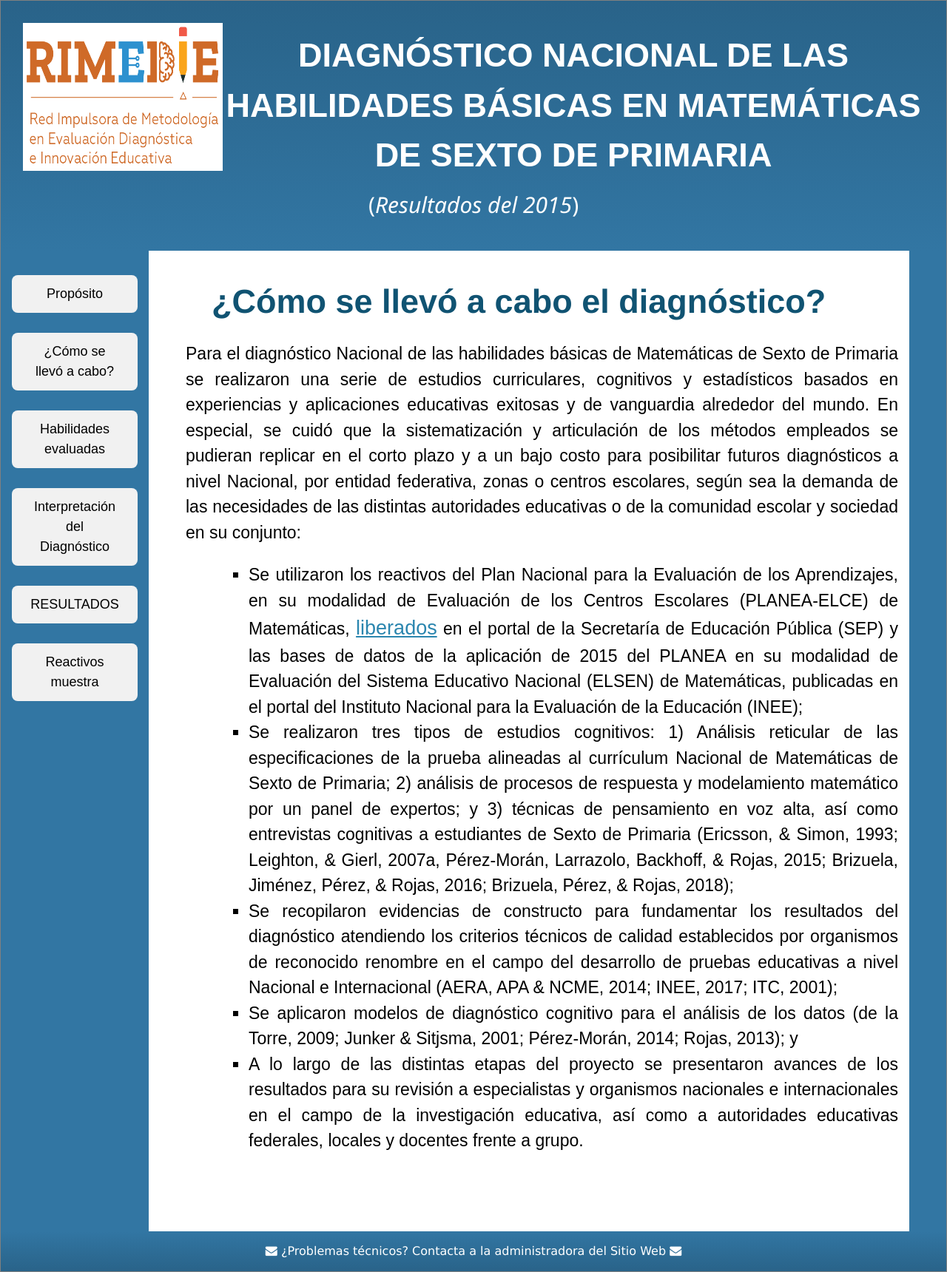
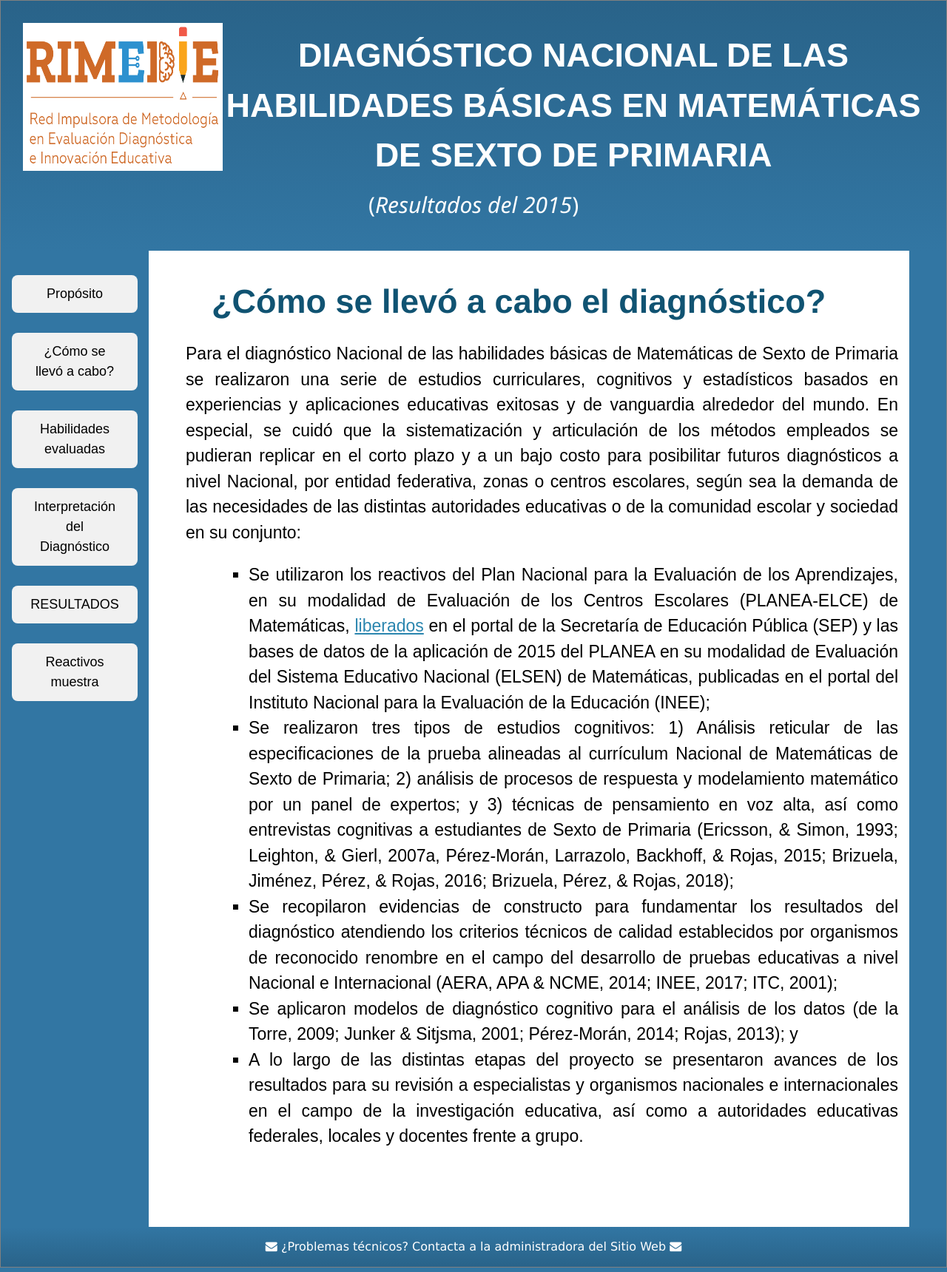
Before and after one commit to rimedie/rimedie.github.io, a Jekyll site: the page built from 1_InfogDetalles.html, in a window 1280 px wide. Shown: the whole page at 74% size. Built offline with Jekyll 4.4.1, drawn with Linux system fonts in a browser that asks for light colours.

Commit message:
Update 1_InfogDetalles.html

```diff
--- a/1_InfogDetalles.html
+++ b/1_InfogDetalles.html
@@ -9,7 +9,7 @@
   	<p>Para el diagnóstico Nacional de las habilidades básicas de Matemáticas de Sexto de Primaria se realizaron una serie de estudios curriculares, cognitivos y estadísticos basados en experiencias y aplicaciones educativas exitosas y de vanguardia alrededor del mundo. En especial, se cuidó que la sistematización y articulación de los métodos empleados se pudieran replicar en el corto plazo y a un bajo costo para posibilitar futuros diagnósticos a nivel Nacional, por entidad federativa, zonas o centros escolares, según sea la demanda de las necesidades de las distintas autoridades educativas o de la comunidad escolar y sociedad en su conjunto:</p>
 
 	<ul style="font-size: 23px; font-family: sans-serif; margin-left: 80px; text-align: justify">
-		<li>Se utilizaron los reactivos del Plan Nacional para la Evaluación de los Aprendizajes, en su modalidad de Evaluación de los Centros Escolares (PLANEA-ELCE) de Matemáticas, <a href="http://planea.sep.gob.mx/content/ba/docs/2018/reactivos_tipicos/Reactivos_T%C3%ADpicos_Matematicas_06.pdf" target="_blank" style="color:#2b86af; font-size:27px;">liberados</a> en el portal de la Secretaría de Educación Pública (SEP) y las bases de datos de la aplicación de 2015 del PLANEA en su modalidad de Evaluación del Sistema Educativo Nacional (ELSEN) de Matemáticas, publicadas en el portal del Instituto Nacional para la Evaluación de la Educación (INEE);</li>
+		<li>Se utilizaron los reactivos del Plan Nacional para la Evaluación de los Aprendizajes, en su modalidad de Evaluación de los Centros Escolares (PLANEA-ELCE) de Matemáticas, <a href="http://planea.sep.gob.mx/content/ba/docs/2018/reactivos_tipicos/Reactivos_T%C3%ADpicos_Matematicas_06.pdf" target="_blank" style="color:#2b86af; font:bold;">liberados</a> en el portal de la Secretaría de Educación Pública (SEP) y las bases de datos de la aplicación de 2015 del PLANEA en su modalidad de Evaluación del Sistema Educativo Nacional (ELSEN) de Matemáticas, publicadas en el portal del Instituto Nacional para la Evaluación de la Educación (INEE);</li>
 		<li>Se realizaron tres tipos de estudios cognitivos: 1) Análisis reticular de las especificaciones de la prueba alineadas al currículum Nacional de Matemáticas de Sexto de Primaria; 2) análisis de procesos de respuesta y modelamiento matemático por un panel de expertos; y 3) técnicas de pensamiento en voz alta, así como entrevistas cognitivas a estudiantes de Sexto de Primaria (Ericsson, & Simon, 1993; Leighton, & Gierl, 2007a, Pérez-Morán, Larrazolo, Backhoff, & Rojas, 2015; Brizuela, Jiménez, Pérez, & Rojas, 2016; Brizuela, Pérez, & Rojas, 2018);</li>
 		<li>Se recopilaron evidencias de constructo para fundamentar los resultados del diagnóstico atendiendo los criterios técnicos de calidad establecidos por organismos de reconocido renombre en el campo del desarrollo de pruebas educativas a nivel Nacional e Internacional (AERA, APA & NCME, 2014; INEE, 2017; ITC, 2001);</li>
 		<li>Se aplicaron modelos de diagnóstico cognitivo para el análisis de los datos (de la Torre, 2009; Junker & Sitjsma, 2001; Pérez-Morán, 2014; Rojas, 2013); y</li>
```
